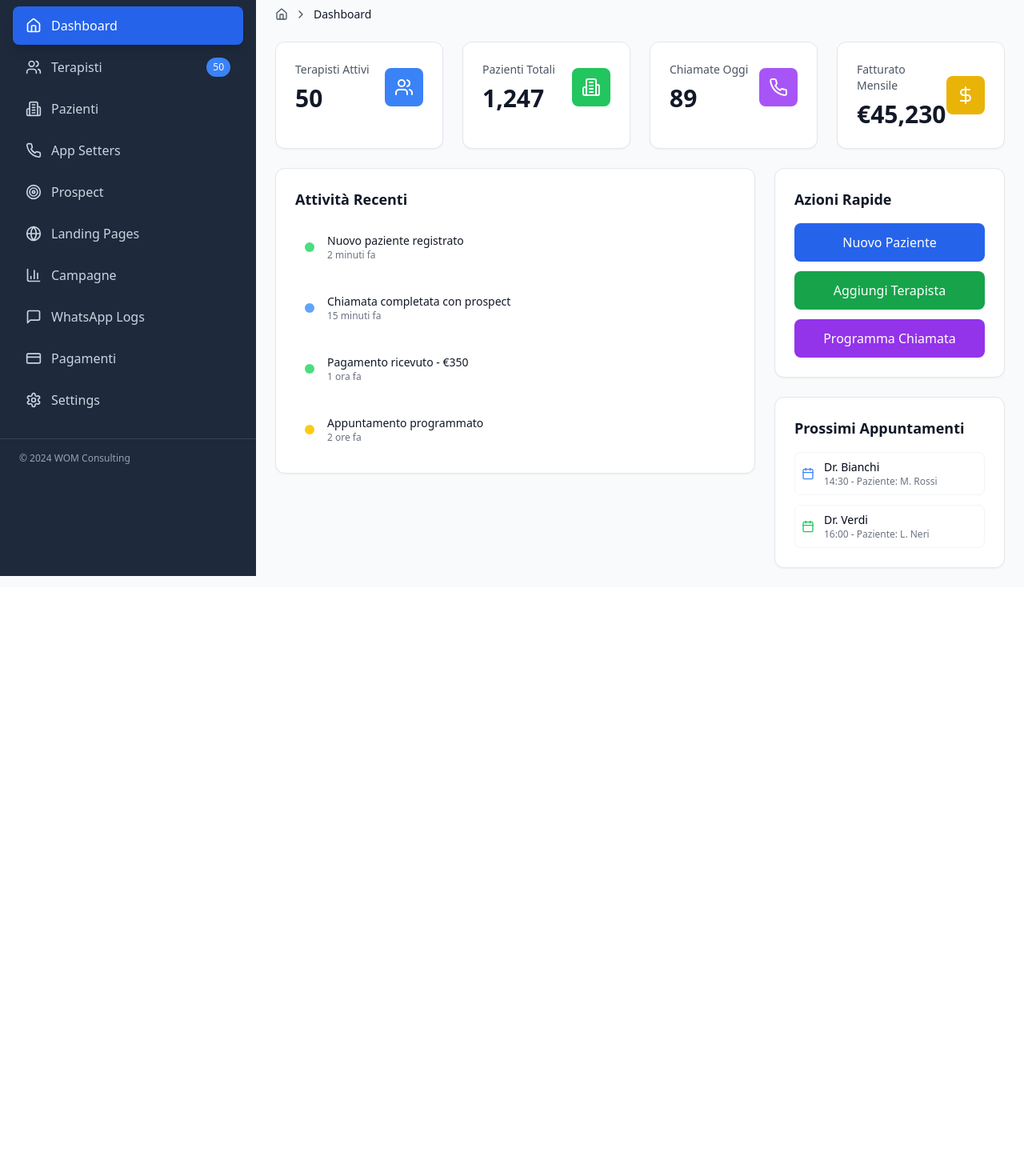
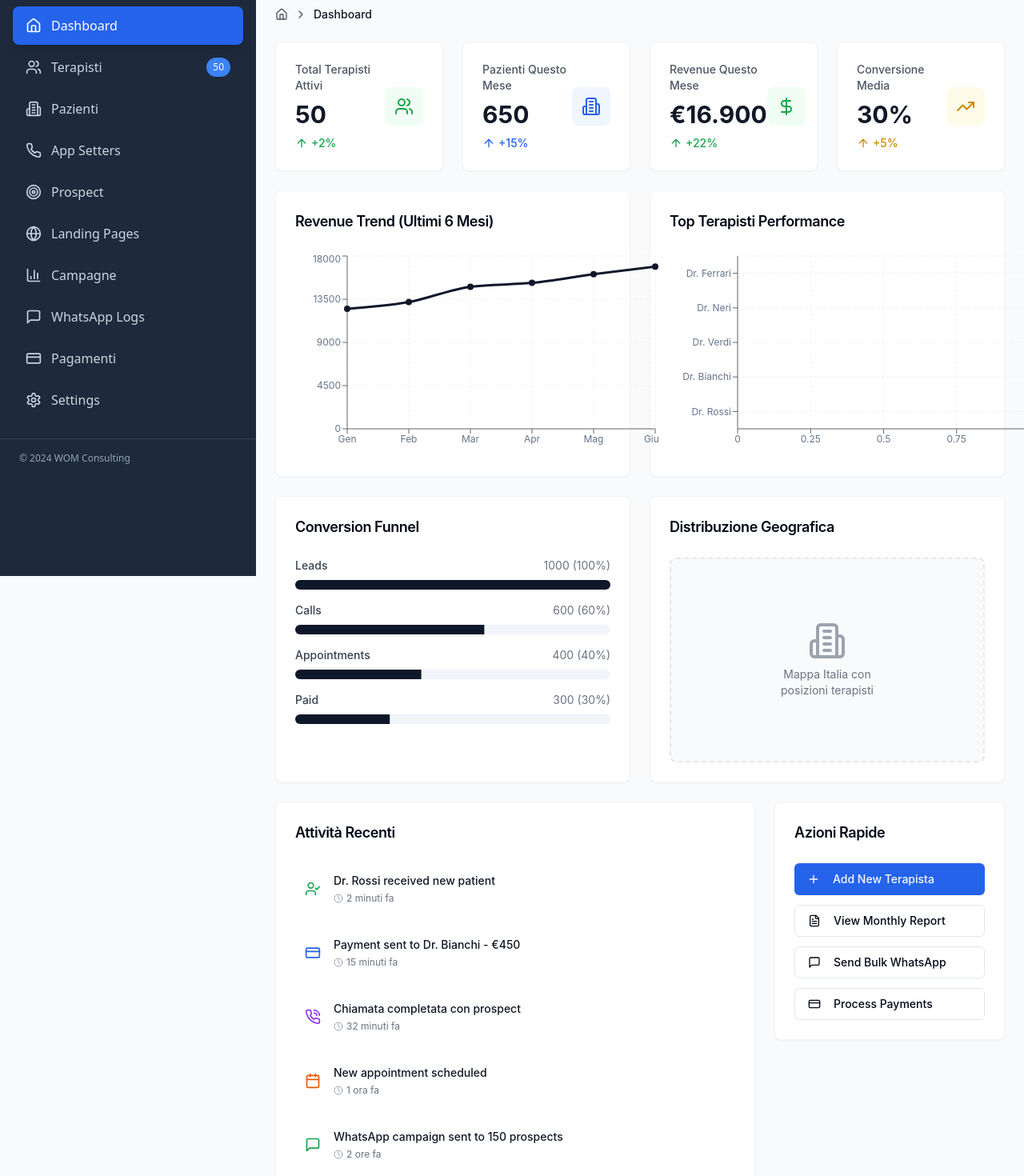
Before and after one commit to leowom/wom-insight-dashboard, a React (Vite) app: page / in a window 1280 px wide. Shown: the part 80-1550 px from the top of the page at 80% size. Before the commit the page ends 814 px from the top, so only its background shows below. Built offline with nearby package versions, Linux system fonts and the light colour scheme.

Commit message:
feat: Implement CRM dashboard content
Adds the top metrics row, charts section, recent activity feed, and quick actions panel to the CRM dashboard, as per the specifications. Includes card-based layout, charts, activity feed, and action buttons.

```diff
--- a/src/components/DashboardContent.tsx
+++ b/src/components/DashboardContent.tsx
@@ -1,108 +1,337 @@
 
 import React from 'react';
-import { Users, Building2, TrendingUp, DollarSign, Calendar, Phone } from 'lucide-react';
+import {
+  Users,
+  Building2,
+  TrendingUp,
+  DollarSign,
+  ArrowUp,
+  ArrowDown,
+  Plus,
+  FileText,
+  MessageSquare,
+  CreditCard,
+  Clock,
+  UserCheck,
+  PhoneCall,
+  Calendar
+} from 'lucide-react';
+import { Card, CardContent, CardHeader, CardTitle } from './ui/card';
+import { Button } from './ui/button';
+import { Progress } from './ui/progress';
+import { ChartContainer, ChartTooltip, ChartTooltipContent } from './ui/chart';
+import { LineChart, Line, XAxis, YAxis, CartesianGrid, ResponsiveContainer, BarChart, Bar, PieChart, Pie, Cell } from 'recharts';
 import Breadcrumb from './Breadcrumb';
 
 const DashboardContent: React.FC = () => {
-  const stats = [
-    { title: 'Terapisti Attivi', value: '50', icon: Users, color: 'bg-blue-500' },
-    { title: 'Pazienti Totali', value: '1,247', icon: Building2, color: 'bg-green-500' },
-    { title: 'Chiamate Oggi', value: '89', icon: Phone, color: 'bg-purple-500' },
-    { title: 'Fatturato Mensile', value: '€45,230', icon: DollarSign, color: 'bg-yellow-500' },
+  // Metrics data
+  const metrics = [
+    {
+      title: 'Total Terapisti Attivi',
+      value: '50',
+      trend: '+2%',
+      trendUp: true,
+      icon: Users,
+      color: 'text-green-600',
+      bgColor: 'bg-green-50',
+      trendColor: 'text-green-600'
+    },
+    {
+      title: 'Pazienti Questo Mese',
+      value: '650',
+      trend: '+15%',
+      trendUp: true,
+      icon: Building2,
+      color: 'text-blue-600',
+      bgColor: 'bg-blue-50',
+      trendColor: 'text-blue-600'
+    },
+    {
+      title: 'Revenue Questo Mese',
+      value: '€16.900',
+      trend: '+22%',
+      trendUp: true,
+      icon: DollarSign,
+      color: 'text-green-600',
+      bgColor: 'bg-green-50',
+      trendColor: 'text-green-600'
+    },
+    {
+      title: 'Conversione Media',
+      value: '30%',
+      trend: '+5%',
+      trendUp: true,
+      icon: TrendingUp,
+      color: 'text-yellow-600',
+      bgColor: 'bg-yellow-50',
+      trendColor: 'text-yellow-600'
+    },
   ];
 
-  const recentActivities = [
-    { action: 'Nuovo paziente registrato', time: '2 minuti fa', type: 'success' },
-    { action: 'Chiamata completata con prospect', time: '15 minuti fa', type: 'info' },
-    { action: 'Pagamento ricevuto - €350', time: '1 ora fa', type: 'success' },
-    { action: 'Appuntamento programmato', time: '2 ore fa', type: 'warning' },
+  // Revenue trend data (last 6 months)
+  const revenueData = [
+    { month: 'Gen', revenue: 12500 },
+    { month: 'Feb', revenue: 13200 },
+    { month: 'Mar', revenue: 14800 },
+    { month: 'Apr', revenue: 15200 },
+    { month: 'Mag', revenue: 16100 },
+    { month: 'Giu', revenue: 16900 },
   ];
 
+  // Top Terapisti data
+  const terapistiData = [
+    { name: 'Dr. Rossi', patients: 45 },
+    { name: 'Dr. Bianchi', patients: 38 },
+    { name: 'Dr. Verdi', patients: 35 },
+    { name: 'Dr. Neri', patients: 32 },
+    { name: 'Dr. Ferrari', patients: 28 },
+  ];
+
+  // Conversion funnel data
+  const funnelData = [
+    { stage: 'Leads', count: 1000, percentage: 100 },
+    { stage: 'Calls', count: 600, percentage: 60 },
+    { stage: 'Appointments', count: 400, percentage: 40 },
+    { stage: 'Paid', count: 300, percentage: 30 },
+  ];
+
+  // Recent activities
+  const recentActivities = [
+    {
+      id: 1,
+      action: 'Dr. Rossi received new patient',
+      time: '2 minuti fa',
+      type: 'patient',
+      icon: UserCheck,
+      color: 'text-green-600'
+    },
+    {
+      id: 2,
+      action: 'Payment sent to Dr. Bianchi - €450',
+      time: '15 minuti fa',
+      type: 'payment',
+      icon: CreditCard,
+      color: 'text-blue-600'
+    },
+    {
+      id: 3,
+      action: 'Chiamata completata con prospect',
+      time: '32 minuti fa',
+      type: 'call',
+      icon: PhoneCall,
+      color: 'text-purple-600'
+    },
+    {
+      id: 4,
+      action: 'New appointment scheduled',
+      time: '1 ora fa',
+      type: 'appointment',
+      icon: Calendar,
+      color: 'text-orange-600'
+    },
+    {
+      id: 5,
+      action: 'WhatsApp campaign sent to 150 prospects',
+      time: '2 ore fa',
+      type: 'campaign',
+      icon: MessageSquare,
+      color: 'text-green-600'
+    },
+  ];
+
+  const chartConfig = {
+    revenue: {
+      label: "Revenue",
+      color: "hsl(var(--primary))",
+    },
+    patients: {
+      label: "Patients",
+      color: "hsl(var(--primary))",
+    },
+  };
+
   return (
-    <div className="space-y-6">
+    <div className="space-y-6 font-['Inter',sans-serif]">
       <Breadcrumb items={['Dashboard']} />
 
-      {/* Stats Grid */}
+      {/* Top Metrics Row */}
       <div className="grid grid-cols-1 md:grid-cols-2 lg:grid-cols-4 gap-6">
-        {stats.map((stat, index) => {
-          const Icon = stat.icon;
+        {metrics.map((metric, index) => {
+          const Icon = metric.icon;
+          const TrendIcon = metric.trendUp ? ArrowUp : ArrowDown;
           return (
-            <div key={index} className="bg-white rounded-xl shadow-sm border border-gray-200 p-6">
-              <div className="flex items-center justify-between">
-                <div>
-                  <p className="text-sm font-medium text-gray-600">{stat.title}</p>
-                  <p className="text-3xl font-bold text-gray-900 mt-2">{stat.value}</p>
+            <Card key={index} className="hover:shadow-md transition-shadow duration-300 border border-gray-100">
+              <CardContent className="p-6">
+                <div className="flex items-center justify-between">
+                  <div className="space-y-2">
+                    <p className="text-sm font-medium text-gray-600">{metric.title}</p>
+                    <p className="text-3xl font-bold text-gray-900">{metric.value}</p>
+                    <div className="flex items-center space-x-1">
+                      <TrendIcon className={`h-4 w-4 ${metric.trendColor}`} />
+                      <span className={`text-sm font-medium ${metric.trendColor}`}>
+                        {metric.trend}
+                      </span>
+                    </div>
+                  </div>
+                  <div className={`${metric.bgColor} p-3 rounded-lg`}>
+                    <Icon className={`h-6 w-6 ${metric.color}`} />
+                  </div>
                 </div>
-                <div className={`${stat.color} p-3 rounded-lg`}>
-                  <Icon className="h-6 w-6 text-white" />
-                </div>
-              </div>
-            </div>
+              </CardContent>
+            </Card>
           );
         })}
       </div>
 
-      {/* Content Grid */}
-      <div className="grid grid-cols-1 lg:grid-cols-3 gap-6">
-        {/* Recent Activities */}
-        <div className="lg:col-span-2">
-          <div className="bg-white rounded-xl shadow-sm border border-gray-200 p-6">
-            <h3 className="text-lg font-semibold text-gray-900 mb-4">Attività Recenti</h3>
+      {/* Charts Section */}
+      <div className="grid grid-cols-1 lg:grid-cols-2 gap-6">
+        {/* Revenue Trend Chart */}
+        <Card className="border border-gray-100">
+          <CardHeader>
+            <CardTitle className="text-lg font-semibold">Revenue Trend (Ultimi 6 Mesi)</CardTitle>
+          </CardHeader>
+          <CardContent>
+            <ChartContainer config={chartConfig} className="h-64">
+              <ResponsiveContainer width="100%" height="100%">
+                <LineChart data={revenueData}>
+                  <CartesianGrid strokeDasharray="3 3" stroke="#f0f0f0" />
+                  <XAxis dataKey="month" />
+                  <YAxis />
+                  <ChartTooltip content={<ChartTooltipContent />} />
+                  <Line
+                    type="monotone"
+                    dataKey="revenue"
+                    stroke="hsl(var(--primary))"
+                    strokeWidth={3}
+                    dot={{ fill: "hsl(var(--primary))", strokeWidth: 2 }}
+                  />
+                </LineChart>
+              </ResponsiveContainer>
+            </ChartContainer>
+          </CardContent>
+        </Card>
+
+        {/* Top Terapisti Performance */}
+        <Card className="border border-gray-100">
+          <CardHeader>
+            <CardTitle className="text-lg font-semibold">Top Terapisti Performance</CardTitle>
+          </CardHeader>
+          <CardContent>
+            <ChartContainer config={chartConfig} className="h-64">
+              <ResponsiveContainer width="100%" height="100%">
+                <BarChart data={terapistiData} layout="horizontal">
+                  <CartesianGrid strokeDasharray="3 3" stroke="#f0f0f0" />
+                  <XAxis type="number" />
+                  <YAxis dataKey="name" type="category" width={80} />
+                  <ChartTooltip content={<ChartTooltipContent />} />
+                  <Bar dataKey="patients" fill="hsl(var(--primary))" radius={[0, 4, 4, 0]} />
+                </BarChart>
+              </ResponsiveContainer>
+            </ChartContainer>
+          </CardContent>
+        </Card>
+
+        {/* Conversion Funnel */}
+        <Card className="border border-gray-100">
+          <CardHeader>
+            <CardTitle className="text-lg font-semibold">Conversion Funnel</CardTitle>
+          </CardHeader>
+          <CardContent>
             <div className="space-y-4">
-              {recentActivities.map((activity, index) => (
-                <div key={index} className="flex items-center space-x-4 p-3 rounded-lg hover:bg-gray-50">
-                  <div className={`w-3 h-3 rounded-full ${
-                    activity.type === 'success' ? 'bg-green-400' :
-                    activity.type === 'warning' ? 'bg-yellow-400' :
-                    'bg-blue-400'
-                  }`} />
-                  <div className="flex-1">
-                    <p className="text-sm font-medium text-gray-900">{activity.action}</p>
-                    <p className="text-xs text-gray-500">{activity.time}</p>
+              {funnelData.map((stage, index) => (
+                <div key={index} className="space-y-2">
+                  <div className="flex justify-between items-center">
+                    <span className="text-sm font-medium text-gray-700">{stage.stage}</span>
+                    <span className="text-sm text-gray-500">{stage.count} ({stage.percentage}%)</span>
                   </div>
+                  <Progress value={stage.percentage} className="h-3" />
                 </div>
               ))}
             </div>
-          </div>
+          </CardContent>
+        </Card>
+
+        {/* Geographic Distribution Placeholder */}
+        <Card className="border border-gray-100">
+          <CardHeader>
+            <CardTitle className="text-lg font-semibold">Distribuzione Geografica</CardTitle>
+          </CardHeader>
+          <CardContent>
+            <div className="h-64 bg-gray-50 rounded-lg flex items-center justify-center border-2 border-dashed border-gray-200">
+              <div className="text-center">
+                <Building2 className="h-12 w-12 text-gray-400 mx-auto mb-2" />
+                <p className="text-sm text-gray-500">Mappa Italia con</p>
+                <p className="text-sm text-gray-500">posizioni terapisti</p>
+              </div>
+            </div>
+          </CardContent>
+        </Card>
+      </div>
+
+      {/* Bottom Section */}
+      <div className="grid grid-cols-1 lg:grid-cols-3 gap-6">
+        {/* Recent Activity Feed */}
+        <div className="lg:col-span-2">
+          <Card className="border border-gray-100">
+            <CardHeader>
+              <CardTitle className="text-lg font-semibold">Attività Recenti</CardTitle>
+            </CardHeader>
+            <CardContent>
+              <div className="space-y-4">
+                {recentActivities.map((activity) => {
+                  const Icon = activity.icon;
+                  return (
+                    <div key={activity.id} className="flex items-center space-x-4 p-3 rounded-lg hover:bg-gray-50 transition-colors">
+                      <div className="flex-shrink-0">
+                        <Icon className={`h-5 w-5 ${activity.color}`} />
+                      </div>
+                      <div className="flex-1 min-w-0">
+                        <p className="text-sm font-medium text-gray-900">{activity.action}</p>
+                        <div className="flex items-center space-x-1 mt-1">
+                          <Clock className="h-3 w-3 text-gray-400" />
+                          <p className="text-xs text-gray-500">{activity.time}</p>
+                        </div>
+                      </div>
+                    </div>
+                  );
+                })}
+              </div>
+              <div className="mt-6 pt-4 border-t border-gray-100">
+                <Button variant="outline" className="w-full">
+                  Visualizza Tutte le Attività
+                </Button>
+              </div>
+            </CardContent>
+          </Card>
         </div>
 
-        {/* Quick Actions */}
-        <div className="space-y-6">
-          <div className="bg-white rounded-xl shadow-sm border border-gray-200 p-6">
-            <h3 className="text-lg font-semibold text-gray-900 mb-4">Azioni Rapide</h3>
-            <div className="space-y-3">
-              <button className="w-full bg-blue-600 text-white px-4 py-3 rounded-lg hover:bg-blue-700 transition-colors">
-                Nuovo Paziente
-              </button>
-              <button className="w-full bg-green-600 text-white px-4 py-3 rounded-lg hover:bg-green-700 transition-colors">
-                Aggiungi Terapista
-              </button>
-              <button className="w-full bg-purple-600 text-white px-4 py-3 rounded-lg hover:bg-purple-700 transition-colors">
-                Programma Chiamata
-              </button>
-            </div>
-          </div>
-
-          {/* Upcoming Appointments */}
-          <div className="bg-white rounded-xl shadow-sm border border-gray-200 p-6">
-            <h3 className="text-lg font-semibold text-gray-900 mb-4">Prossimi Appuntamenti</h3>
-            <div className="space-y-3">
-              <div className="flex items-center space-x-3 p-2 rounded-lg border border-gray-100">
-                <Calendar className="h-4 w-4 text-blue-500" />
-                <div>
-                  <p className="text-sm font-medium">Dr. Bianchi</p>
-                  <p className="text-xs text-gray-500">14:30 - Paziente: M. Rossi</p>
-                </div>
+        {/* Quick Actions Panel */}
+        <div>
+          <Card className="border border-gray-100">
+            <CardHeader>
+              <CardTitle className="text-lg font-semibold">Azioni Rapide</CardTitle>
+            </CardHeader>
+            <CardContent>
+              <div className="space-y-3">
+                <Button className="w-full justify-start bg-blue-600 hover:bg-blue-700">
+                  <Plus className="h-4 w-4 mr-2" />
+                  Add New Terapista
+                </Button>
+                <Button variant="outline" className="w-full justify-start">
+                  <FileText className="h-4 w-4 mr-2" />
+                  View Monthly Report
+                </Button>
+                <Button variant="outline" className="w-full justify-start">
+                  <MessageSquare className="h-4 w-4 mr-2" />
+                  Send Bulk WhatsApp
+                </Button>
+                <Button variant="outline" className="w-full justify-start">
+                  <CreditCard className="h-4 w-4 mr-2" />
+                  Process Payments
+                </Button>
               </div>
-              <div className="flex items-center space-x-3 p-2 rounded-lg border border-gray-100">
-                <Calendar className="h-4 w-4 text-green-500" />
-                <div>
-                  <p className="text-sm font-medium">Dr. Verdi</p>
-                  <p className="text-xs text-gray-500">16:00 - Paziente: L. Neri</p>
-                </div>
-              </div>
-            </div>
-          </div>
+            </CardContent>
+          </Card>
         </div>
       </div>
     </div>
```
